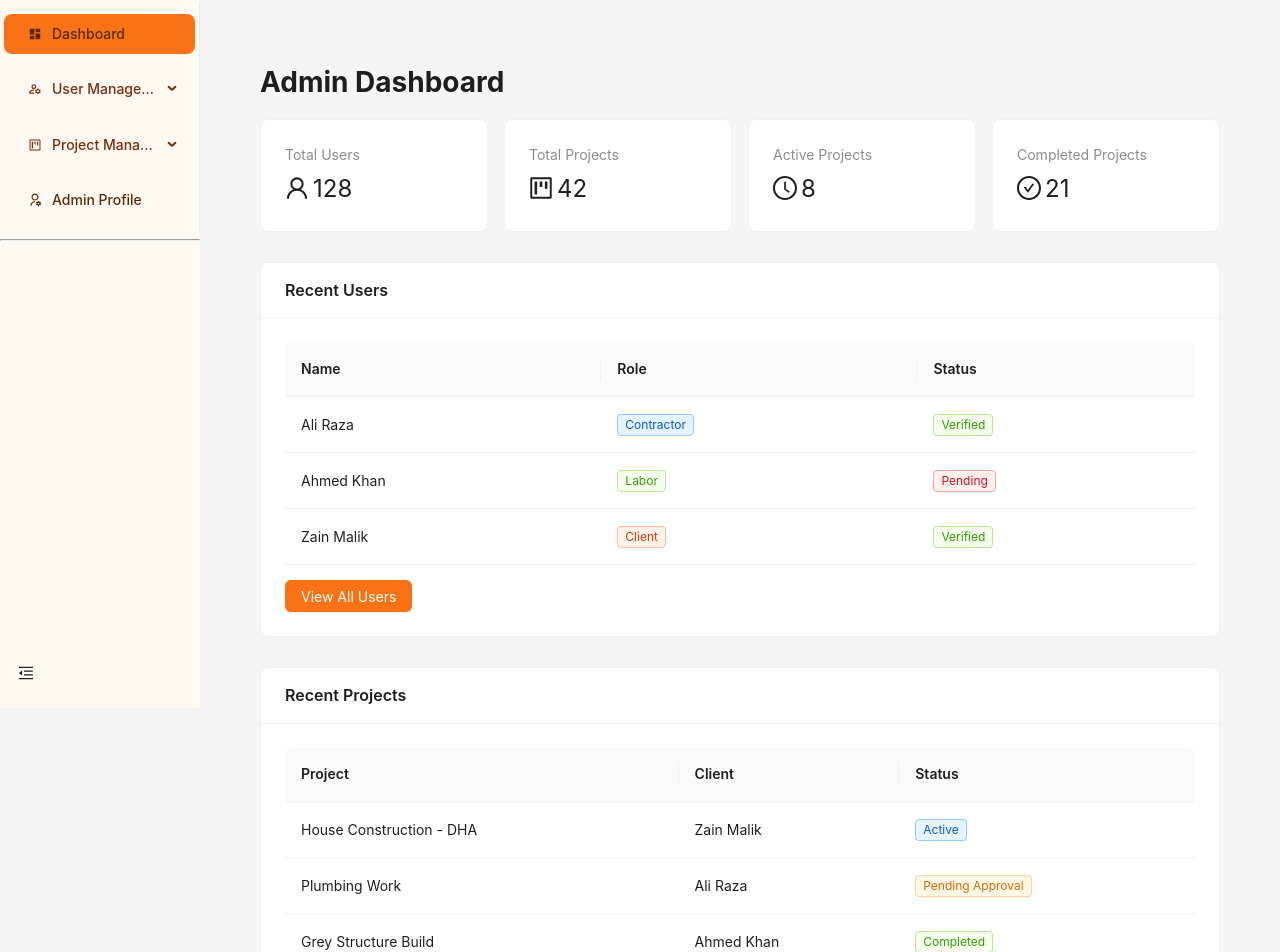
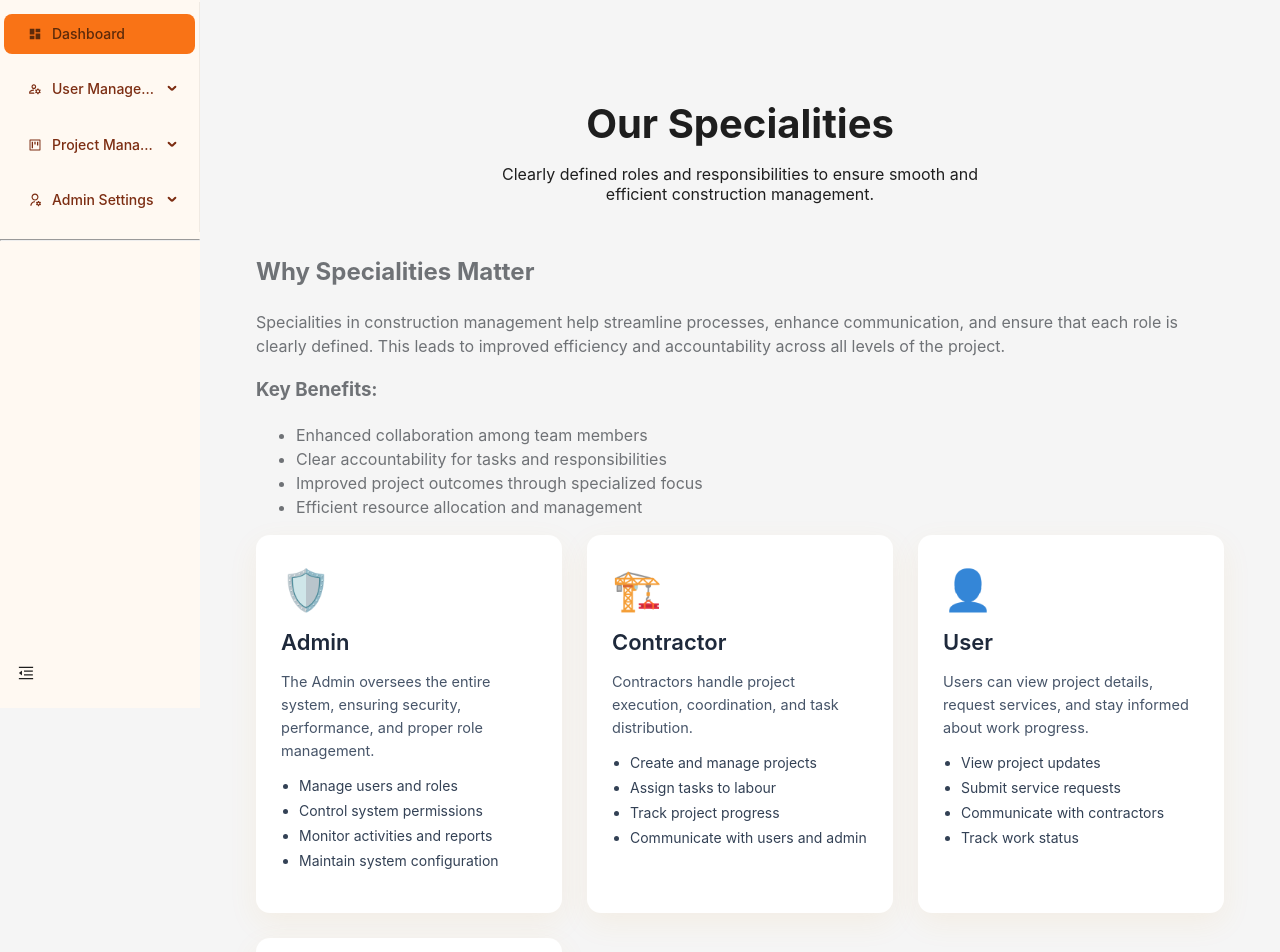
Before and after one commit to Nouman-Qamar/Ai-Construction-Admin, a React (Vite) app: page /admin/speciality in a window 1280 px wide. Before the commit this address led to /. Shown: the part 92-1044 px from the top of the page. Built offline with nearby package versions, Linux system fonts and the light colour scheme.

Commit message:
adding a speciality page

```diff
--- a/package.json
+++ b/package.json
@@ -26,7 +26,7 @@
     "@types/react": "^18.3.3",
     "@types/react-dom": "^18.3.0",
     "@vitejs/plugin-react": "^4.3.1",
-    "eslint": "^9.39.1",
+    "eslint": "^8.57.1",
     "eslint-plugin-react": "^7.35.0",
     "eslint-plugin-react-hooks": "^4.6.2",
     "eslint-plugin-react-refresh": "^0.4.9",
--- a/src/App.jsx
+++ b/src/App.jsx
@@ -6,7 +6,7 @@ import { MenuUnfoldOutlined, MenuFoldOutlined } from "@ant-design/icons";
 import HeaderPage from "./Components/Header/header";
 
 import Dashboard from "./Components/Landing-Page/landing";
-import Profile from "./Components/Pages/Profile/Profile";
+import Profile from "./Components/Pages/Admin Setting/Profile/Profile";
 import AllProjects from "./Components/Pages/Project/AllProjects";
 import Contractors from "./Components/Pages/User/Contractors/Contractors";
 import Laborers from "./Components/Pages/User/Laborers/Laborers";
@@ -19,6 +19,7 @@ import Activeproject from "./Components/Pages/Project/active project/active";
 import Verification from "./Components/Pages/User/Verification request/VerificationRequests";
 import Suspend from "./Components/Pages/User/Suspended account/SuspendedAccounts";
 import Sidebar from "./Components/Sidebar/sidebar";
+import Speciality from "./Components/Pages/Admin Setting/Speciality/Specialty";
 
 const { Header, Sider, Content } = Layout;
 
@@ -43,32 +44,29 @@ function App() {
         />
         <hr />
       </Sider>
-   <Activeproject/>
+      <Activeproject />
       <Layout>
         <Header className="header">
           <HeaderPage />
         </Header>
 
+
+
         <Content className="content">
           <Routes>
             <Route path="/" element={<Dashboard />} />
             <Route path="/admin/profile" element={<Profile />} />
-
+            <Route path="/admin/speciality" element={<Speciality />} />
             <Route path="/projects" element={<AllProjects />} />
             <Route path="/bids-overview" element={<AllProjects />} />
             <Route path="/cancel-projects" element={<AllProjects />} />
-
             <Route path="/contractors" element={<Contractors />} />
             <Route path="/laborers" element={<Laborers />} />
-
             <Route path="/users" element={<AllUser />} />
             <Route path="/all-clients" element={<AllClients />} />
-
             <Route path="/verification-requests" element={<Verification />} />
             <Route path="/suspended-accounts" element={<Suspend />} />
-
             <Route path="*" element={<Navigate to="/" replace />} />
-
           </Routes>
         </Content>
       </Layout>
--- /dev/null
+++ b/src/Components/Pages/Admin Setting/Speciality/Specialty.css
@@ -0,0 +1,78 @@
+.speciality-page {
+  padding: 50px 20px;
+  min-height: 80vh;
+}
+
+.speciality-header {
+  text-align: center;
+  max-width: 500px;
+  margin: 0 auto 50px;
+}
+
+.speciality-header h1 {
+  font-size: 40px;
+  font-weight: 700;
+
+  margin-bottom: 10px;
+}
+
+.speciality-header p {
+  font-size: 16px;
+
+}
+
+
+.speciality-section {
+  display: grid;
+  grid-template-columns: repeat(auto-fit, minmax(260px, 1fr));
+  gap: 25px;
+  max-width: 1200px;
+  margin: 0 auto;
+}
+
+.role-card {
+  background: #ffffff;
+  padding: 30px 25px;
+  border-radius: 14px;
+  box-shadow: 0 10px 30px rgba(225, 148, 40, 0.08);
+  transition: transform 0.3s ease, box-shadow 0.3s ease;
+}
+
+.role-card:hover {
+  transform: translateY(-6px);
+  box-shadow: 0 18px 40px rgba(0, 0, 0, 0.12);
+}
+
+.role-icon {
+  font-size: 40px;
+  margin-bottom: 15px;
+}
+
+.role-card h2 {
+  font-size: 22px;
+  font-weight: 600;
+  color: #1e293b;
+  margin-bottom: 10px;
+margin-top: 5px;
+}
+
+.role-description {
+  font-size: 14.5px;
+  color: #475569;
+  margin-bottom: 15px;
+  line-height: 1.6;
+}
+.speciality-details {
+    font-size: 16px;
+    color: #6f7276;
+    line-height: 1.5;
+}
+.role-card ul {
+  padding-left: 18px;
+}
+
+.role-card ul li {
+  font-size: 14px;
+  color: #334155;
+  margin-bottom: 8px;
+}
--- /dev/null
+++ b/src/Components/Pages/Admin Setting/Speciality/Specialty.jsx
@@ -0,0 +1,98 @@
+
+import "./Specialty.css";
+
+const Speciality = () => {
+  return (
+    <div className="speciality-page">
+
+      <div className="speciality-header">
+        <h1>Our Specialities</h1>
+        <p>
+          Clearly defined roles and responsibilities to ensure smooth and
+          efficient construction management.
+        </p>
+      </div>
+
+    <div className="speciality-details">
+      <h2>Why Specialities Matter</h2>
+      <p>
+        Specialities in construction management help streamline processes,
+        enhance communication, and ensure that each role is clearly defined.
+        This leads to improved efficiency and accountability across all
+        levels of the project.
+      </p>
+      <h3>Key Benefits:</h3>
+      <ul>
+        <li>Enhanced collaboration among team members</li>
+        <li>Clear accountability for tasks and responsibilities</li>
+        <li>Improved project outcomes through specialized focus</li>
+        <li>Efficient resource allocation and management</li>
+      </ul>
+    </div>
+
+      <div className="speciality-section">
+
+        <div className="role-card">
+          <div className="role-icon">🛡️</div>
+          <h2>Admin</h2>
+          <p className="role-description">
+            The Admin oversees the entire system, ensuring security,
+            performance, and proper role management.
+          </p>
+          <ul>
+            <li>Manage users and roles</li>
+            <li>Control system permissions</li>
+            <li>Monitor activities and reports</li>
+            <li>Maintain system configuration</li>
+          </ul>
+        </div>
+        <div className="role-card">
+          <div className="role-icon">🏗️</div>
+          <h2>Contractor</h2>
+          <p className="role-description">
+            Contractors handle project execution, coordination, and task
+            distribution.
+          </p>
+          <ul>
+            <li>Create and manage projects</li>
+            <li>Assign tasks to labour</li>
+            <li>Track project progress</li>
+            <li>Communicate with users and admin</li>
+          </ul>
+        </div>
+
+        <div className="role-card">
+          <div className="role-icon">👤</div>
+          <h2>User</h2>
+          <p className="role-description">
+            Users can view project details, request services, and stay informed
+            about work progress.
+          </p>
+          <ul>
+            <li>View project updates</li>
+            <li>Submit service requests</li>
+            <li>Communicate with contractors</li>
+            <li>Track work status</li>
+          </ul>
+        </div>
+
+        <div className="role-card">
+          <div className="role-icon">👷</div>
+          <h2>Labour</h2>
+          <p className="role-description">
+            Labour performs on-site tasks and updates progress according to
+            assigned work.
+          </p>
+          <ul>
+            <li>Receive assigned tasks</li>
+            <li>Update work progress</li>
+            <li>Follow safety guidelines</li>
+            <li>Report issues or delays</li>
+          </ul>
+        </div>
+      </div>
+    </div>
+  );
+};
+
+export default Speciality;
--- a/src/Components/Sidebar/sidebar.jsx
+++ b/src/Components/Sidebar/sidebar.jsx
@@ -84,9 +84,7 @@ function Sidebar() {
 
               {
                 key: "2-6",
-                label: (
-                  <Link to="/suspended-accounts">Suspended Accounts</Link>
-                ),
+                label: <Link to="/suspended-accounts">Suspended Accounts</Link>,
               },
             ],
           },
@@ -101,9 +99,20 @@ function Sidebar() {
           },
 
           {
-            key: "8",
+            key: "4",
             icon: <RiUserSettingsLine />,
-            label: <Link to="/admin/profile">Admin Profile</Link>,
+            label: "Admin Settings",
+            children: [
+              {
+                key: "4-1",
+
+                label: <Link to="/admin/Profile">Admin Profile</Link>,
+              },
+              {
+                key: "4-2",
+                label: <Link to="/admin/Speciality">Speciality</Link>,
+              },
+            ],
           },
         ]}
       />
```
Also changed, not shown: src/Components/Pages/Admin Setting/Profile/Profile.jsx (renamed from src/Components/Pages/Profile/Profile.jsx), src/Components/Pages/Admin Setting/Profile/profile.css (renamed from src/Components/Pages/Profile/profile.css), 1 other file (tests, documents, lock files or other folders).
